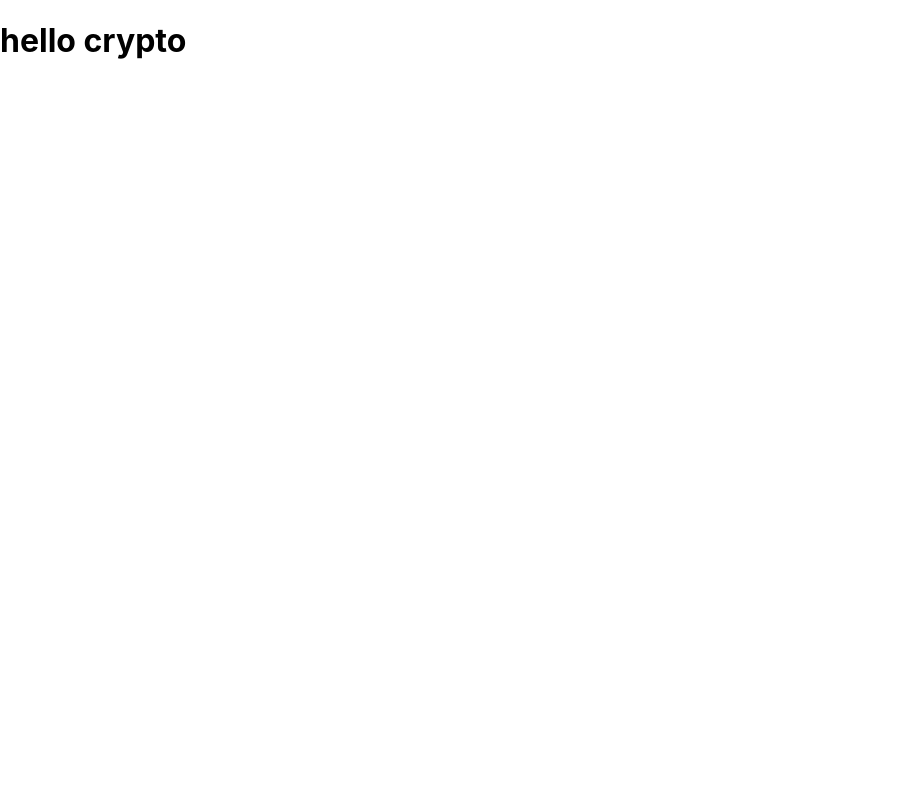
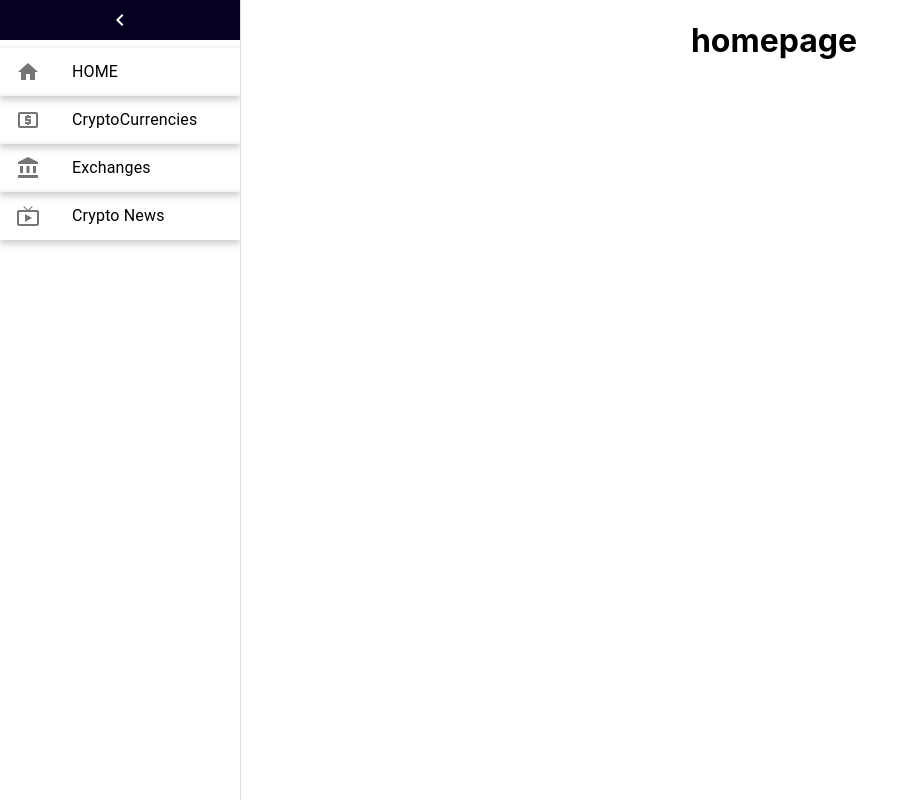
Before and after one commit to ShashankMisal/cryptostation, a React (Create React App) app: page / in a window 1280 px wide. Shown: the whole page, without its empty margins (0-919 px from the left). Built offline with nearby package versions, Linux system fonts and the light colour scheme.

Commit message:
Added SideDrawer Component.

```diff
--- a/package.json
+++ b/package.json
@@ -3,8 +3,11 @@
   "version": "0.1.0",
   "private": true,
   "dependencies": {
+    "@emotion/react": "^11.4.1",
+    "@emotion/styled": "^11.3.0",
     "@mui/icons-material": "^5.0.0",
     "@mui/material": "^5.0.0",
+    "@mui/styles": "^5.0.0",
     "@reduxjs/toolkit": "^1.6.1",
     "@testing-library/jest-dom": "^5.14.1",
     "@testing-library/react": "^11.2.7",
@@ -18,6 +21,7 @@
     "react-chartjs-2": "^3.0.5",
     "react-dom": "^17.0.2",
     "react-redux": "^7.2.5",
+    "react-router-dom": "^5.3.0",
     "react-scripts": "4.0.3",
     "web-vitals": "^1.1.2"
   },
--- a/src/App.js
+++ b/src/App.js
@@ -1,7 +1,9 @@
+import SideDrawer from "./components/SideDrawer";
+
 function App() {
   return (
     <div className="App">
-      <h1>hello crypto</h1>
+          <SideDrawer />
     </div>
   );
 }
--- /dev/null
+++ b/src/components/Homepage.js
@@ -0,0 +1,9 @@
+import React from 'react'
+
+function Homepage() {
+    return (
+        <h1>homepage</h1>
+    )
+}
+
+export default Homepage
--- /dev/null
+++ b/src/components/SideDrawer.js
@@ -0,0 +1,183 @@
+import Drawer from '@mui/material/Drawer';
+import IconButton from '@mui/material/IconButton';
+import List from '@mui/material/List';
+import ListItem from '@mui/material/ListItem';
+import ListItemIcon from '@mui/material/ListItemIcon';
+import ListItemText from '@mui/material/ListItemText';
+import { makeStyles } from '@mui/styles';
+import AccountBalanceIcon from '@mui/icons-material/AccountBalance';
+import ChevronLeftIcon from '@mui/icons-material/ChevronLeft';
+import LocalAtmIcon from '@mui/icons-material/LocalAtm';
+import MenuIcon from '@mui/icons-material/Menu';
+import clsx from 'clsx';
+import React from 'react';
+import { Route, Link, Switch } from 'react-router-dom';
+import HomeIcon from '@mui/icons-material/Home';
+import LiveTvIcon from '@mui/icons-material/LiveTv';
+import Homepage from "./Homepage";
+
+
+const drawerWidth = 240;
+
+
+const useStyles = makeStyles((theme) => ({
+    root: {
+        display: 'flex',
+    },
+    contentPage: {
+        display: "flex",
+        justifyContent: "center",
+        alignItems: "Center",
+    },
+    menuButton: {
+        position: "absolute",
+        top: "20px",
+        left: "40px"
+    },
+    hide: {
+        display: 'none',
+    },
+    drawer: {
+        width: drawerWidth,
+        flexShrink: 0,
+    },
+    drawerPaper: {
+        width: drawerWidth,
+    },
+    drawerHeader: {
+        display: 'flex',
+        alignItems: 'center',
+        // necessary for content to be below app bar
+        justifyContent: 'center',
+    },
+    content: {
+        flexGrow: 1,
+        transition: theme?.transitions?.create('margin', {
+            easing: theme?.transitions.easing.sharp,
+            duration: theme?.transitions.duration.leavingScreen,
+        }),
+        marginLeft: -drawerWidth,
+    },
+    contentShift: {
+        transition: theme?.transitions?.create('margin', {
+            easing: theme.transitions.easing.easeOut,
+            duration: theme.transitions.duration.enteringScreen,
+        }),
+        marginLeft: 0,
+    },
+}));
+
+export default function SideDrawer() {
+    const classes = useStyles();
+
+    const [open, setOpen] = React.useState(true);
+
+
+    const handleDrawerOpen = () => {
+        setOpen(true);
+    };
+
+    const handleDrawerClose = () => {
+        setOpen(false);
+    };
+
+    const linkStyle = {
+        textDecoration: "none",
+        color: "black",
+    }
+    const listItemStyle = {
+        boxShadow: "rgba(0, 0, 0, 0.24) 0px 3px 8px",
+    }
+
+    return (
+        <div className={classes.root}>
+            <IconButton
+                color="inherit"
+                aria-label="open drawer"
+                onClick={handleDrawerOpen}
+                edge="start"
+                className={clsx(classes.menuButton, open && classes.hide)}
+            >
+                <MenuIcon />
+            </IconButton>
+
+            <Drawer
+                className={classes.drawer}
+                variant="persistent"
+                anchor="left"
+                open={open}
+                classes={{
+                    paper: classes.drawerPaper,
+                }}
+            >
+                <div className={classes.drawerHeader} style={{ backgroundColor: "rgb(7 0 32)", color: "white" }}>
+
+                    <IconButton onClick={handleDrawerClose}>
+                        <ChevronLeftIcon style={{ color: "white" }} />
+                    </IconButton>
+                </div>
+                <List>
+
+                    <Link to={`/`} style={linkStyle}>
+                        <ListItem style={listItemStyle} button>
+                            <ListItemIcon><HomeIcon /> </ListItemIcon>
+                            <ListItemText primary="HOME" />
+                        </ListItem>
+                    </Link>
+
+                    <Link to={`/cryptocurrencies`} style={linkStyle}>
+                        <ListItem style={listItemStyle} button>
+                            <ListItemIcon><LocalAtmIcon /> </ListItemIcon>
+                            <ListItemText primary="CryptoCurrencies" />
+                        </ListItem>
+                    </Link>
+
+                    <Link to={`/exchanges`} style={linkStyle}>
+                        <ListItem style={listItemStyle} button >
+                            <ListItemIcon><AccountBalanceIcon /> </ListItemIcon>
+                            <ListItemText primary="Exchanges" />
+                        </ListItem>
+                    </Link>
+
+                    <Link to={`/news`} style={linkStyle}>
+                        <ListItem style={listItemStyle} button>
+                            <ListItemIcon><LiveTvIcon /> </ListItemIcon>
+                            <ListItemText primary="Crypto News" />
+                        </ListItem>
+                    </Link>
+                </List>
+
+            </Drawer>
+            <main
+                className={clsx(classes.content, {
+                    [classes.contentShift]: open,
+                })}
+            >
+
+
+                <div className={classes.contentPage}>
+
+
+                    <Switch>
+                        <Route exact path="/">
+                            <Homepage />
+                        </Route>
+                        <Route exact path="/exchanges">
+                            {/* <Exchanges /> */}
+                        </Route>
+                        <Route exact path="/cryptocurrencies">
+                            {/* <Cryptocurrencies /> */}
+                        </Route>
+                        <Route exact path="/crypto/:coinId">
+                            {/* <CryptoDetails /> */}
+                        </Route>
+                        <Route exact path="/news">
+                            {/* <News /> */}
+                        </Route>
+                    </Switch>
+
+                </div>
+            </main>
+        </div>
+    );
+}
--- a/src/index.js
+++ b/src/index.js
@@ -2,10 +2,13 @@ import React from 'react';
 import ReactDOM from 'react-dom';
 import './index.css';
 import App from './App';
+import { BrowserRouter } from 'react-router-dom'
 
 ReactDOM.render(
   <React.StrictMode>
-    <App />
+    <BrowserRouter>
+      <App />
+    </BrowserRouter>
   </React.StrictMode>,
   document.getElementById('root')
 );
```
Also changed, not shown: 1 other file (tests, documents, lock files or other folders).
